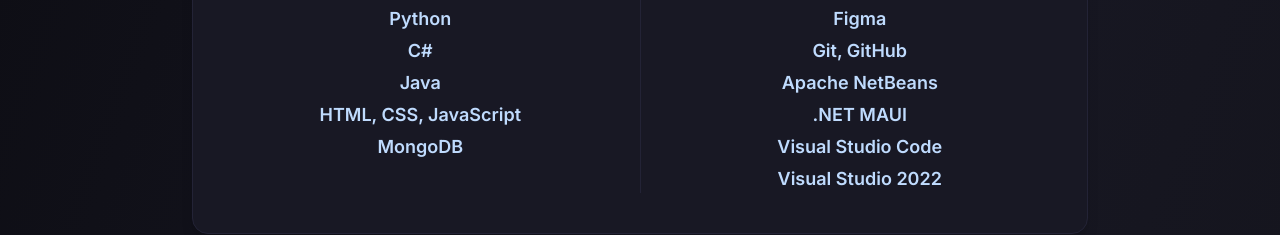
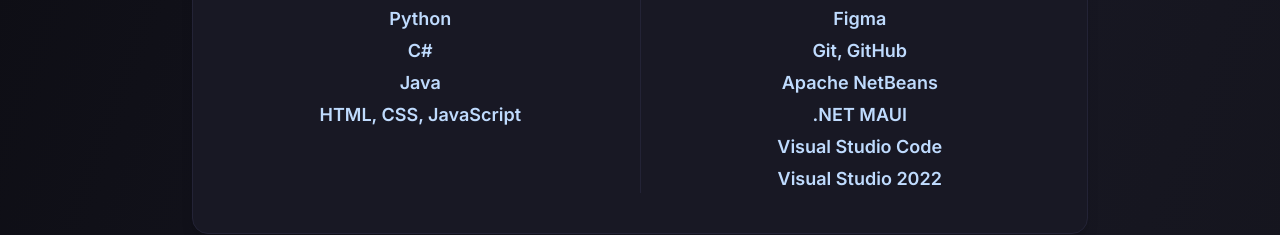
Before and after one commit to etsuwithtea/etsu-portfolio, a React (Vite) app: page / in a window 1280 px wide. Shown: the part 1100-1335 px from the top of the page. Built offline with nearby package versions, Linux system fonts and the light colour scheme.

Commit message:
Remove MongoDB from the list of programming languages in App component

```diff
--- a/src/App.jsx
+++ b/src/App.jsx
@@ -91,12 +91,11 @@
           <div className="flex-1 flex flex-col items-center border-b md:border-b-0 md:border-r border-[#232336] pb-8 md:pb-0 md:pr-8">
             <h3 className="text-2xl font-bold text-white mb-2">Languages</h3>
             <p className="text-gray-400 text-base mb-4 text-center">I enjoy programming so much that I can do it all day without getting bored</p>
-            <ul className="text-lg font-semibold text-blue-200 space-y-1 text-center">
+            <ul className="text-lg font-semibold text-blue-200 space-y-1 text-center ">
               <li>Python</li>
               <li>C#</li>
               <li>Java</li>
               <li>HTML, CSS, JavaScript</li>
-              <li>MongoDB</li>
             </ul>
           </div>
           {/* Tools */}
```
